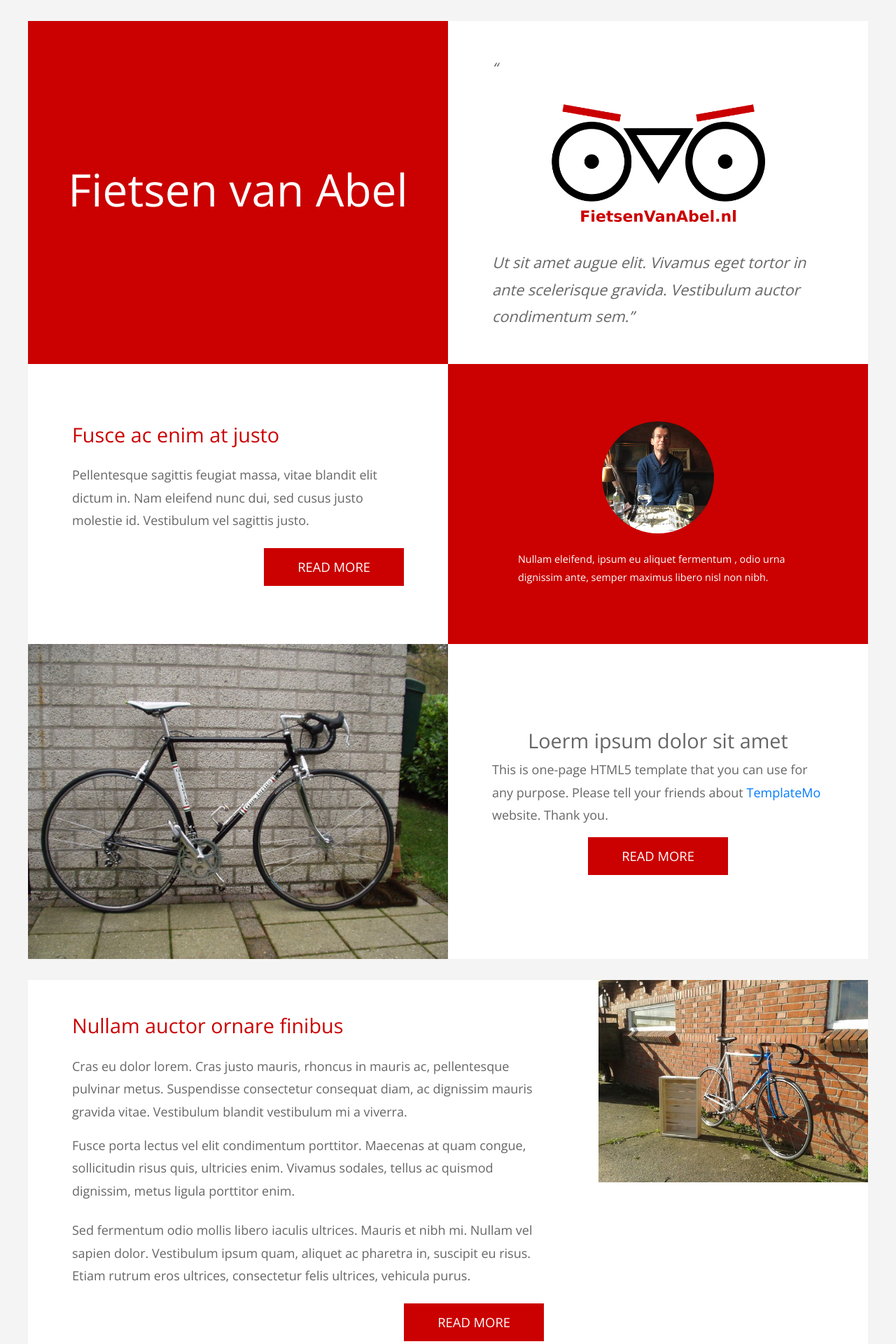
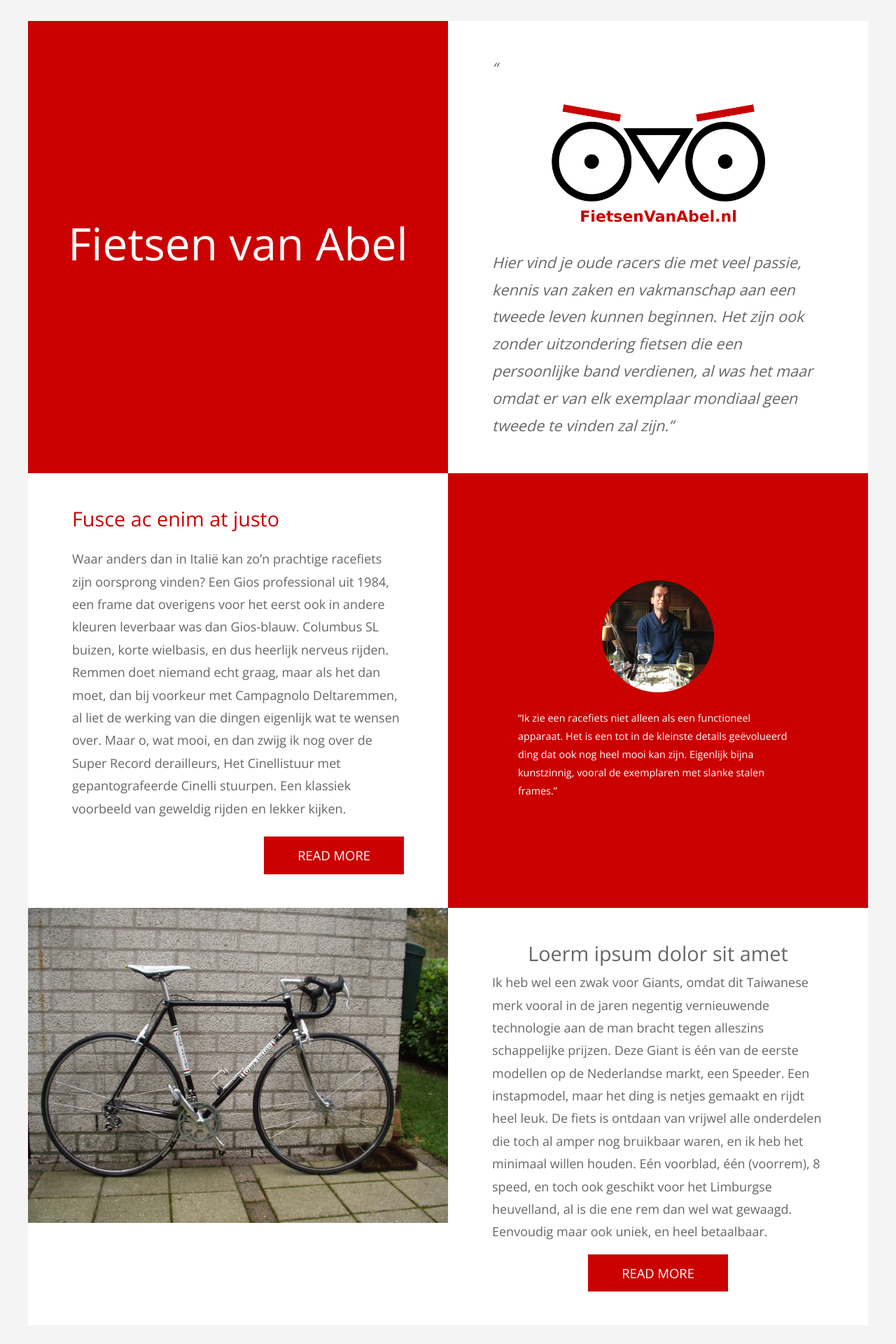
Before and after one commit to HeDude/fietsenvanabel, a PHP site: page / in a window 1280 px wide. Shown: the top 1920 px of the page at 70% size. Run offline with PHP 8.4, Linux system fonts and the light colour scheme.

Commit message:
Added text

```diff
--- a/index.php
+++ b/index.php
@@ -48,7 +48,7 @@
   </div>
   <div class="col-sm-12 col-md-12 col-lg-6 col-xl-6">
     <div class="tm-flex-center p-5">
-      <q class="tm-quote tm-text-color-gray"><img class="logo" src="img/logo_fietsenvanabel.png"><br/>Ut sit amet augue elit. Vivamus eget tortor in ante scelerisque gravida. Vestibulum auctor condimentum sem.</q>
+      <q class="tm-quote tm-text-color-gray"><img class="logo" src="img/logo_fietsenvanabel.png"><br/>Hier vind je oude racers die met veel passie, kennis van zaken en vakmanschap aan een tweede leven kunnen beginnen. Het zijn ook zonder uitzondering fietsen die een persoonlijke band verdienen, al was het maar omdat er van elk exemplaar mondiaal geen tweede te vinden zal zijn.</q>
     </div>
   </div>
 </section>
@@ -59,7 +59,7 @@
   <div class="tm-flex-center p-5">
     <div class="tm-md-flex-center">
       <h2 class="tm-text-color-primary mb-4">Fusce ac enim at justo</h2>
-      <p class="mb-4">Pellentesque sagittis feugiat massa, vitae blandit elit dictum in. Nam eleifend nunc dui, sed cusus justo molestie id. Vestibulum vel sagittis justo.</p>
+      <p class="mb-4">Waar anders dan in Italië kan zo’n prachtige racefiets zijn oorsprong vinden? Een Gios professional uit 1984, een frame dat overigens voor het eerst ook in andere kleuren leverbaar was dan Gios-blauw. Columbus SL buizen, korte wielbasis, en dus heerlijk nerveus rijden. Remmen doet niemand echt graag, maar als het dan moet, dan bij voorkeur met Campagnolo Deltaremmen, al liet de werking van die dingen eigenlijk wat te wensen over. Maar o, wat mooi, en dan zwijg ik nog over de Super Record derailleurs, Het Cinellistuur met gepantografeerde Cinelli stuurpen. Een klassiek voorbeeld van geweldig rijden en lekker kijken.</p>
       <a href="#" class="btn btn-primary float-lg-right tm-md-align-center">Read more</a>
     </div>
   </div>
@@ -68,7 +68,7 @@
   <div class="tm-flex-center p-5 tm-bg-color-primary">
     <div class="tm-max-w-400 tm-flex-center tm-flex-col">
       <img src="img/abel.jpeg" alt="Image" class="rounded-circle mb-4">
-      <p class="tm-text-color-white small tm-font-thin mb-0">Nullam eleifend, ipsum eu aliquet fermentum , odio urna dignissim ante, semper maximus libero nisl non nibh.</p>
+      <p class="tm-text-color-white small tm-font-thin mb-0">“Ik zie een racefiets niet alleen als een functioneel apparaat. Het is een tot in de kleinste details geëvolueerd ding dat ook nog heel mooi kan zijn. Eigenlijk bijna kunstzinnig, vooral de exemplaren met slanke stalen frames.”</p>
     </div>
   </div>
 </div>
@@ -83,7 +83,7 @@
     <div class="tm-flex-center p-5">
       <div class="tm-flex-center tm-flex-col">
         <h2 class="tm-align-left">Loerm ipsum dolor sit amet</h2>
-        <p>This is one-page HTML5 template that you can use for any purpose. Please tell your friends about <a href="https://www.facebook.com/templatemo" target="_parent">TemplateMo</a> website. Thank you.</p>
+        <p>Ik heb wel een zwak voor Giants, omdat dit Taiwanese merk vooral in de jaren negentig vernieuwende technologie aan de man bracht tegen alleszins schappelijke prijzen. Deze Giant is één van de eerste modellen op de Nederlandse markt, een Speeder. Een instapmodel, maar het ding is netjes gemaakt en rijdt heel leuk. De fiets is ontdaan van vrijwel alle onderdelen die toch al amper nog bruikbaar waren, en ik heb het minimaal willen houden. Eén voorblad, één (voorrem), 8 speed, en toch ook geschikt voor het Limburgse heuvelland, al is die ene rem dan wel wat gewaagd. Eenvoudig maar ook uniek, en heel betaalbaar.</p>
         <a href="#" class="btn btn-primary">Read More</a>
       </div>
     </div>
@@ -96,10 +96,7 @@
   <div class="tm-flex-center pl-5 pr-5 pt-5 pb-5">
     <div class="tm-md-flex-center">
      <h2 class="mb-4 tm-text-color-primary">Nullam auctor ornare finibus</h2>
-     <p>Cras eu dolor lorem. Cras justo mauris, rhoncus in mauris ac, pellentesque pulvinar metus. Suspendisse consectetur consequat diam, ac dignissim mauris gravida vitae. Vestibulum blandit vestibulum mi a viverra.</p>
-     <p class="mb-4">Fusce porta lectus vel elit condimentum porttitor. Maecenas at quam congue, sollicitudin risus quis, ultricies enim. Vivamus sodales, tellus ac quismod dignissim, metus ligula porttitor enim.</p>
-     <p class="mb-4">Sed fermentum odio mollis libero iaculis ultrices. Mauris et nibh mi. Nullam vel sapien dolor. Vestibulum ipsum quam, aliquet ac pharetra in, suscipit eu risus. Etiam rutrum eros ultrices, consectetur felis ultrices, vehicula purus.</p>
-     <a href="#" class="btn btn-primary float-lg-right tm-md-align-center">Read More</a>
+     <p>Een Mercier Special Tour de France, een hele mond vol voor een fiets uit de tijd dat de Franse fabrikanten eigenlijk aan alle kanten werden voorbijgestreeft door de concurrentie, vooral die uit het Verre Oosten. Deze Mercier heeft een Vitus frame en rijdt heerlijk, maar de bouw is toch enigszins met de Franse slag gedaan. Dat geeft het ding ook weer charme. Omdat de framestickers sterk aan het vergaan waren, heb ik met behulp van vernis verder verval in elk geval vertraagd zonder de patina aan te tasten. Ik hou van kleurgebruik, getuige de oranje velgen, het marineblauwe stuurlint, en een Gipiemme zadel met borduursel. Een soort ratbike waar niemand een buil aan kan vallen.</p>
    </div>
  </div>
 </div>
```
